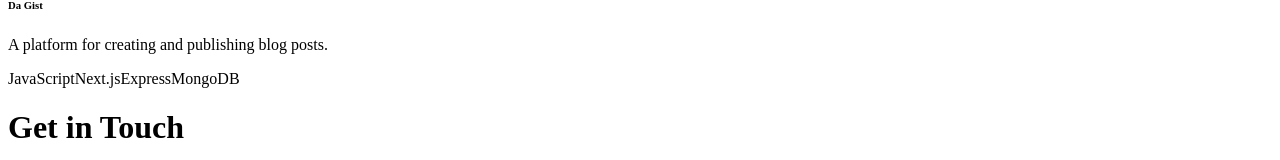
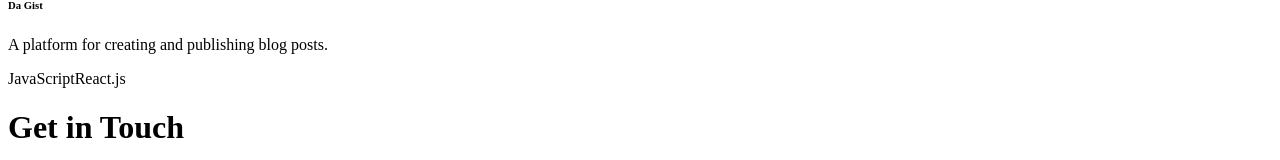
Before and after one commit to DarkVayder/portfolio, a React (Create React App) app: page / in a window 1280 px wide. Shown: the part 6272-6432 px from the top of the page. Built offline with nearby package versions, Linux system fonts and the light colour scheme; a web font is replaced by a local one.

Commit message:
feat: updated

```diff
--- a/src/constants/index.js
+++ b/src/constants/index.js
@@ -60,7 +60,7 @@ export const PROJECTS = [
     title: "Da Gist",
     image: project4,
     description: "A platform for creating and publishing blog posts.",
-    technologies: ["JavaScript", "Next.js", "Express", "MongoDB"],
+    technologies: ["JavaScript", "React.js",],
     link: "https://da-gist.vercel.app/", // Placeholder link
   },
 ];
```
